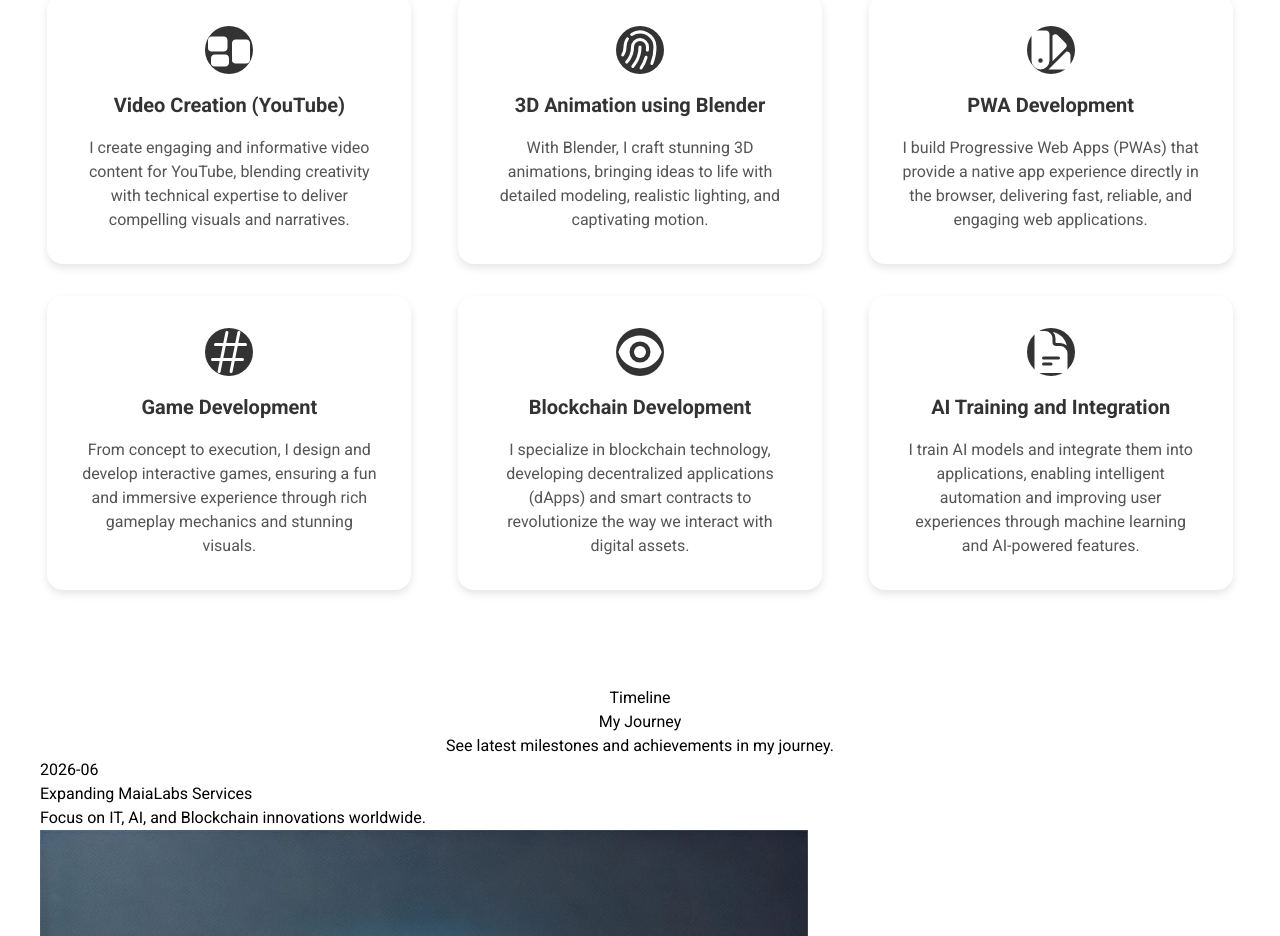
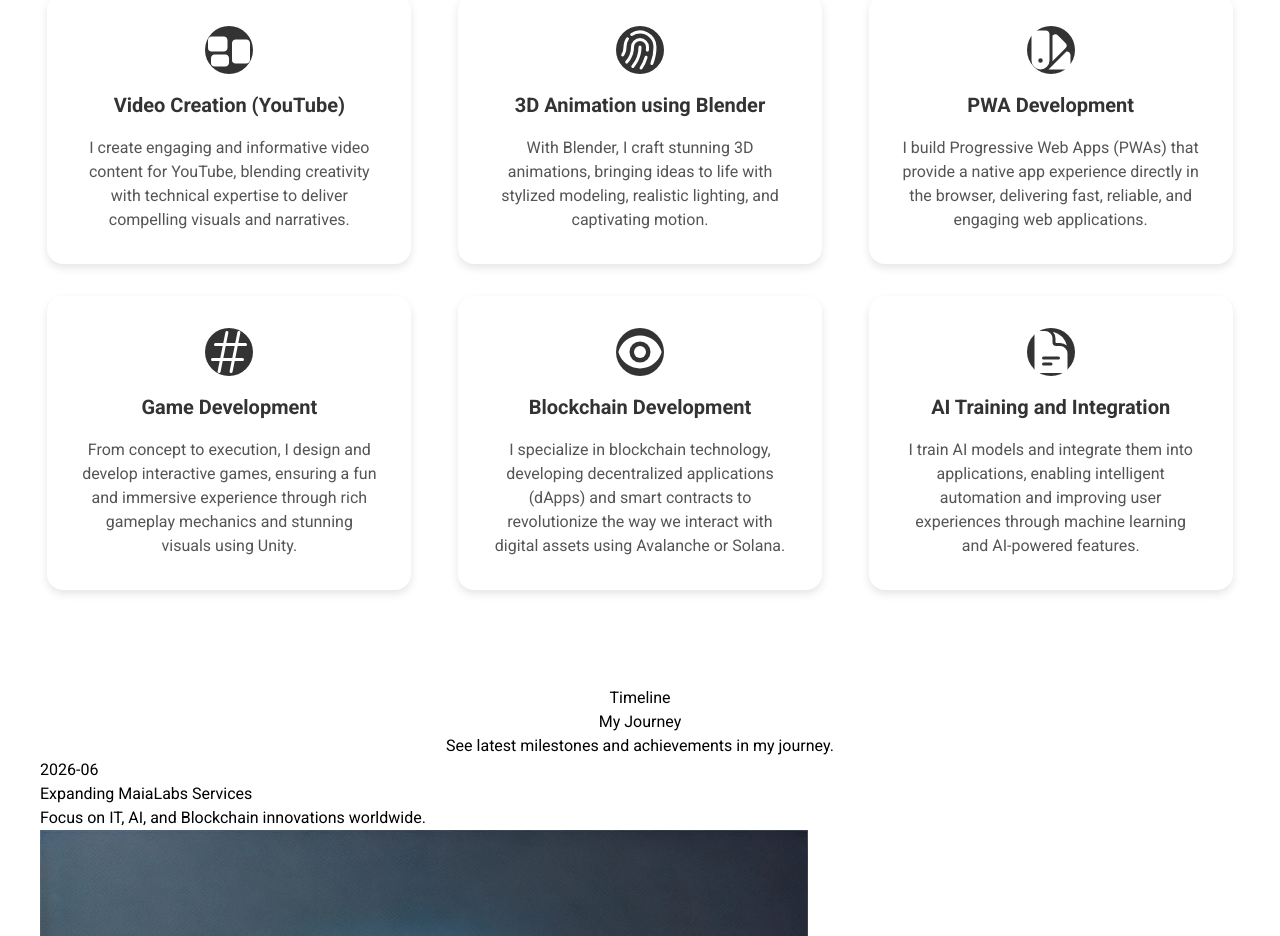
Before and after one commit to MilanKiele/portfolio, a Next.js app: page / in a window 1280 px wide. Shown: the part 1580-2516 px from the top of the page. Built offline with nearby package versions, Linux system fonts and the light colour scheme.

Commit message:
picture scale fix

```diff
--- a/src/components/Hero.tsx
+++ b/src/components/Hero.tsx
@@ -6,7 +6,7 @@ import SocialMediaContainer from "./SocialMediaContainer";
 function Hero() {
   return (
     <header className="bg-white bg-opacity-80 backdrop-blur-md py-12">
-      <div className="container mx-auto grid h-full gap-10 min-h-[60vh] w-full grid-cols-1 items-center lg:grid-cols-2">
+      <div className="container mx-auto grid h-full gap-10 w-full grid-cols-1 items-center lg:grid-cols-2">
         <div className="row-start-2 lg:row-auto">
           {/* Hero Header */}
           <h1 className="text-3xl lg:text-5xl font-bold text-gray-900 leading-tight mb-4 antialiased font-sans">
--- a/src/components/Skills.tsx
+++ b/src/components/Skills.tsx
@@ -24,7 +24,7 @@ const SKILLS = [
     icon: FingerPrintIcon,
     title: "3D Animation using Blender",
     children:
-      "With Blender, I craft stunning 3D animations, bringing ideas to life with detailed modeling, realistic lighting, and captivating motion.",
+      "With Blender, I craft stunning 3D animations, bringing ideas to life with stylized modeling, realistic lighting, and captivating motion.",
   },
   {
     icon: SwatchIcon,
@@ -36,13 +36,13 @@ const SKILLS = [
     icon: HashtagIcon,
     title: "Game Development",
     children:
-      "From concept to execution, I design and develop interactive games, ensuring a fun and immersive experience through rich gameplay mechanics and stunning visuals.",
+      "From concept to execution, I design and develop interactive games, ensuring a fun and immersive experience through rich gameplay mechanics and stunning visuals using Unity.",
   },
   {
     icon: EyeIcon,
     title: "Blockchain Development",
     children:
-      "I specialize in blockchain technology, developing decentralized applications (dApps) and smart contracts to revolutionize the way we interact with digital assets.",
+      "I specialize in blockchain technology, developing decentralized applications (dApps) and smart contracts to revolutionize the way we interact with digital assets using Avalanche or Solana.",
   },
   {
     icon: DocumentTextIcon,
--- a/src/components/SocialMediaSection.tsx
+++ b/src/components/SocialMediaSection.tsx
@@ -7,7 +7,7 @@ function SocialMediaSection() {
       <div className="relative w-full flex flex-col md:flex-row items-center justify-center py-12 px-8">
         <div className="flex flex-col-reverse w-full h-full lg:flex-row">
           {/* Left side: Skewed Image */}
-          <div className="relative w-[80%] h-[70vh] flex m-auto perspective">
+          <div className="relative w-[80%] h-[70vh] max-h-[500px] flex m-auto perspective">
             <div className="relative w-full h-full transform-style preserve-3d transform rotate-x-12 rotate-y-6">
               <Image
                 src="/image/about.webp"
```
